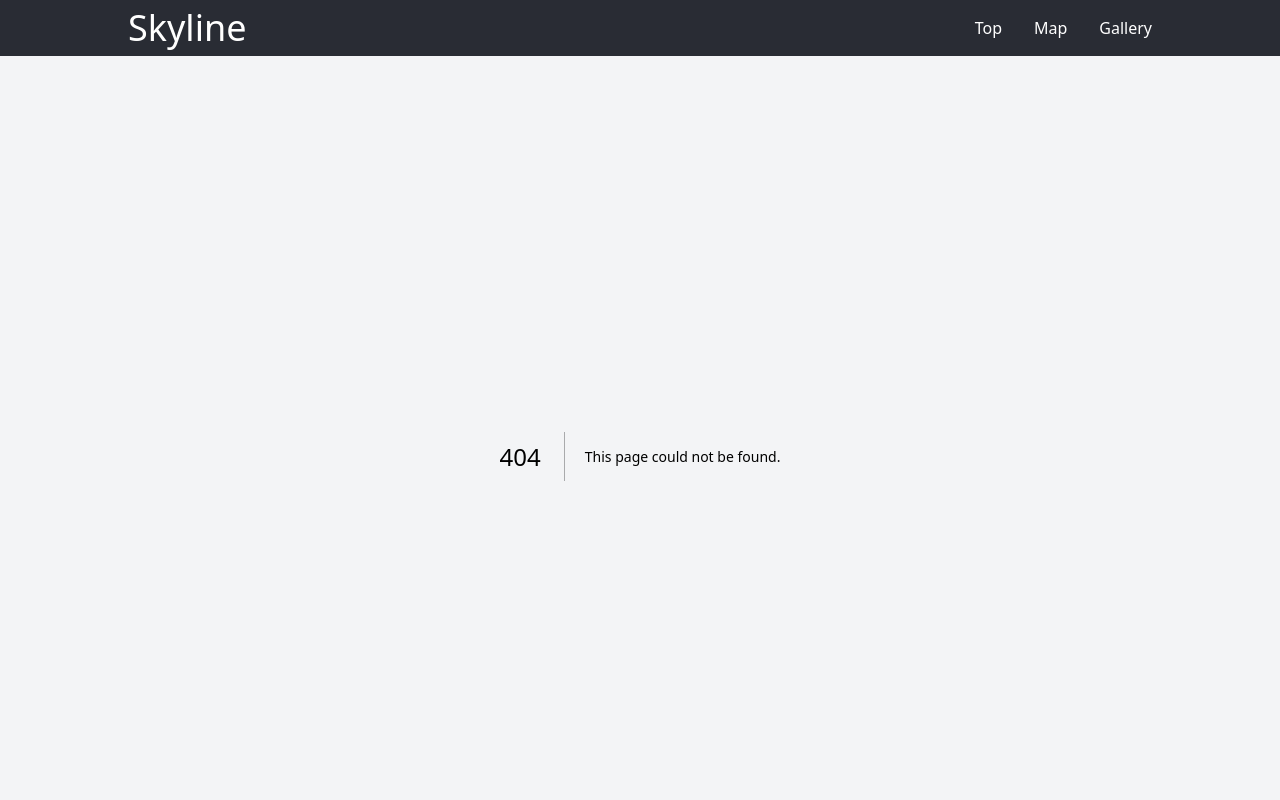
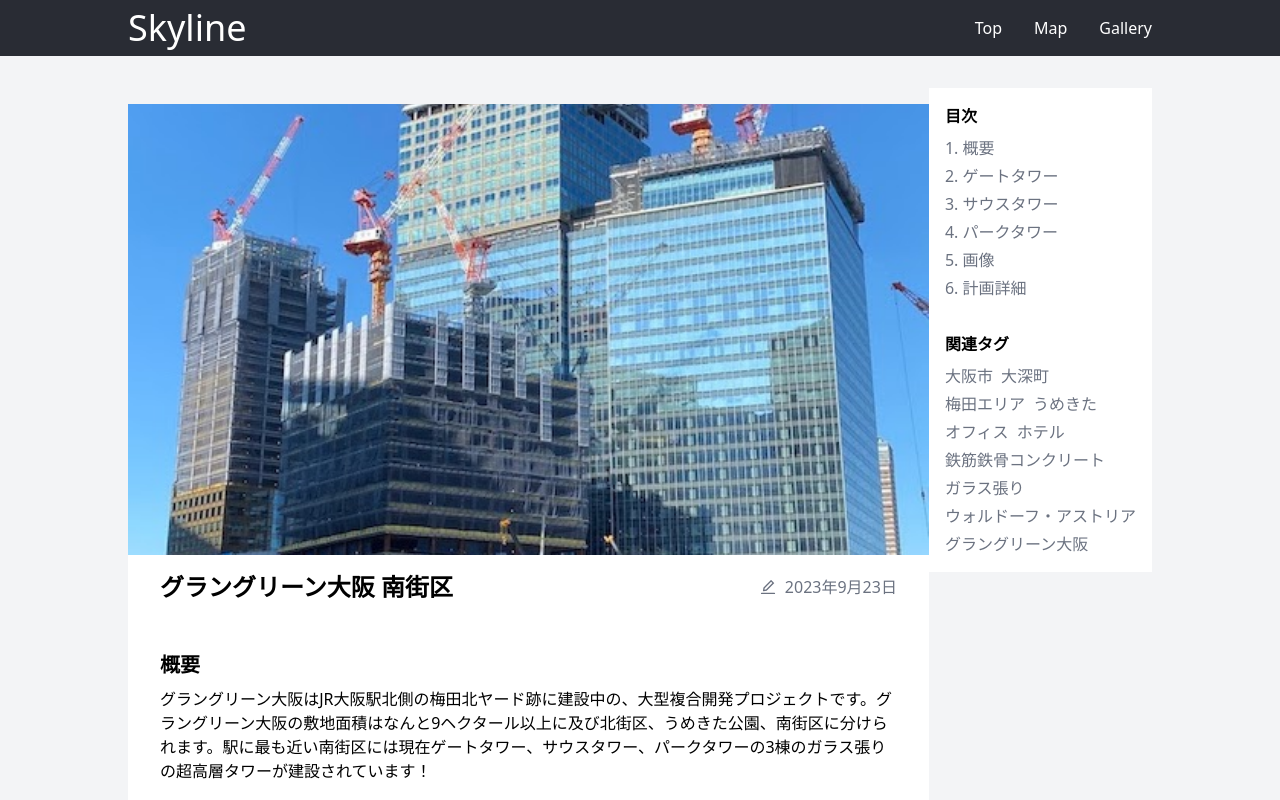
Before and after one commit to FNYukii/Skyline, a Next.js app: page /posts/1 in a window 1280 px wide. Before the commit this address had no page. Shown: the top 800 px of the page. Built offline with nearby package versions, Linux system fonts and the light colour scheme.

Commit message:
feat: PostPageもできた

```diff
--- /dev/null
+++ b/src/app/posts/[baseName]/page.tsx
@@ -0,0 +1,41 @@
+import PostSection from '@/components/sections/PostSection'
+import TableOfContentsSection from '@/components/sections/TableOfContentsSection'
+import TagListSection from '@/components/sections/TagListSection'
+import PostService from '@/utilities/PostService'
+import { Metadata } from 'next'
+
+export const metadata: Metadata = {
+  title: '記事 - Skyline',
+}
+
+export default function PostPage({ params }: { params: { baseName: string } }) {
+
+	// 表示する記事
+	const baseName = params.baseName
+	const post = PostService.postFromBaseName(baseName)
+
+	return (
+
+		<div className="flex">
+
+				<div className="w-2/3 mt-12">
+
+					<PostSection post={post} />
+
+					<div className="mt-8 flex justify-center">
+
+						{/* <button onClick={() => router.back()} className="py-2 px-16 border border-gray-300 hover:bg-gray-200 transition">戻る</button> */}
+					</div>
+				</div>
+
+				<div className="w-1/3 mt-4 pl-8">
+
+					<div className='sticky pt-8 top-0'>
+
+						<TableOfContentsSection content={post.content} />
+						<TagListSection label={'関連タグ'} tags={post.tags} className='mt-4' />
+					</div>
+				</div>
+			</div>
+	)
+}
--- a/src/components/sections/PostSection.tsx
+++ b/src/components/sections/PostSection.tsx
@@ -1,3 +1,5 @@
+'use client'
+
 import Post from "@/entities/Post"
 import dayjs from "dayjs"
 import { AiOutlineEdit } from "react-icons/ai"
```
